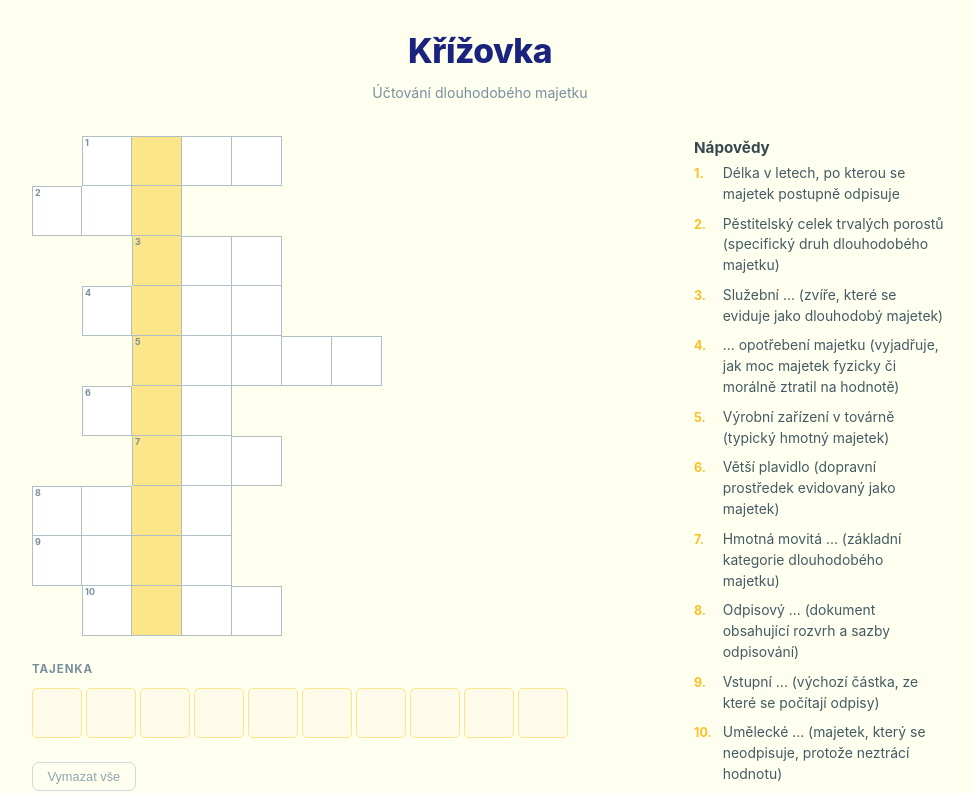
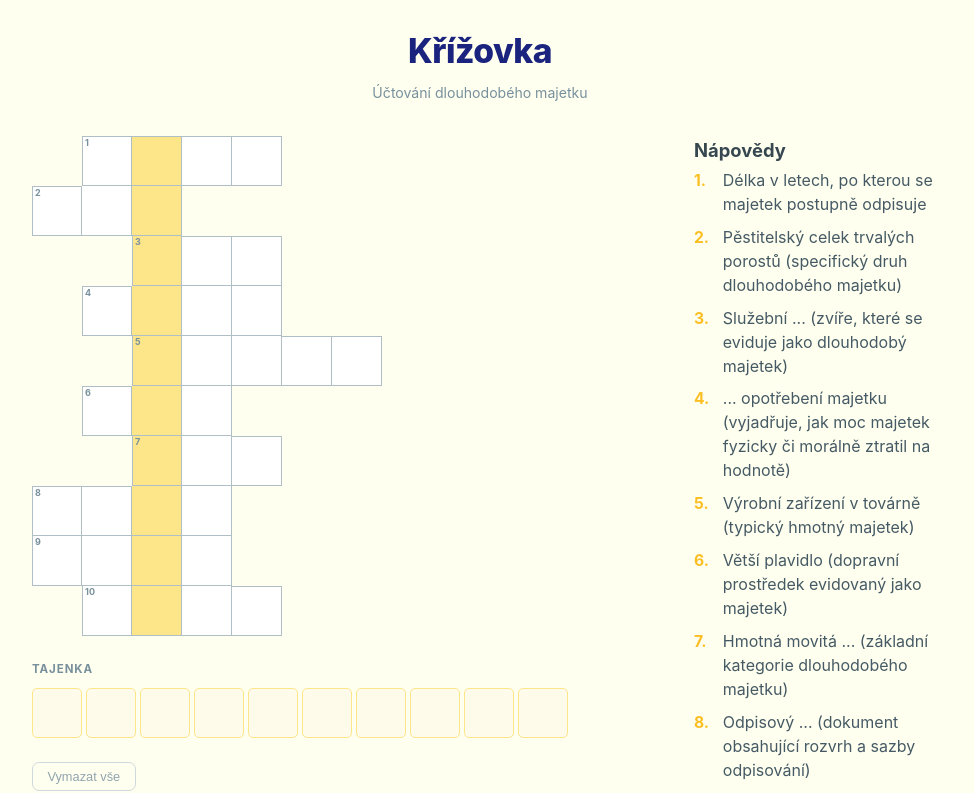
Before and after one commit to miskaslzickou/krizovka, a Vue app: page / in a window 1280 px wide. Shown: the top 793 px of the page, without its empty margins (160-1134 px from the left). Built offline with nearby package versions, Linux system fonts and the light colour scheme.

Commit message:
updated clues font size

```diff
--- a/src/components/CluesList.vue
+++ b/src/components/CluesList.vue
@@ -32,7 +32,7 @@ defineProps({
 }
 
 .clues__title {
-  font-size: 0.95rem;
+  font-size: 1.15rem;
   font-weight: 700;
   color: #37474f;
   margin-bottom: 0.15rem;
@@ -64,14 +64,14 @@ defineProps({
 
 .clues__num {
   font-weight: 700;
-  font-size: 0.78rem;
+  font-size: 0.98rem;
   color: #fbbf24;
   min-width: 1.4rem;
   flex-shrink: 0;
 }
 
 .clues__text {
-  font-size: 0.87rem;
+  font-size: 1rem;
   color: #455a64;
 }
 
```
